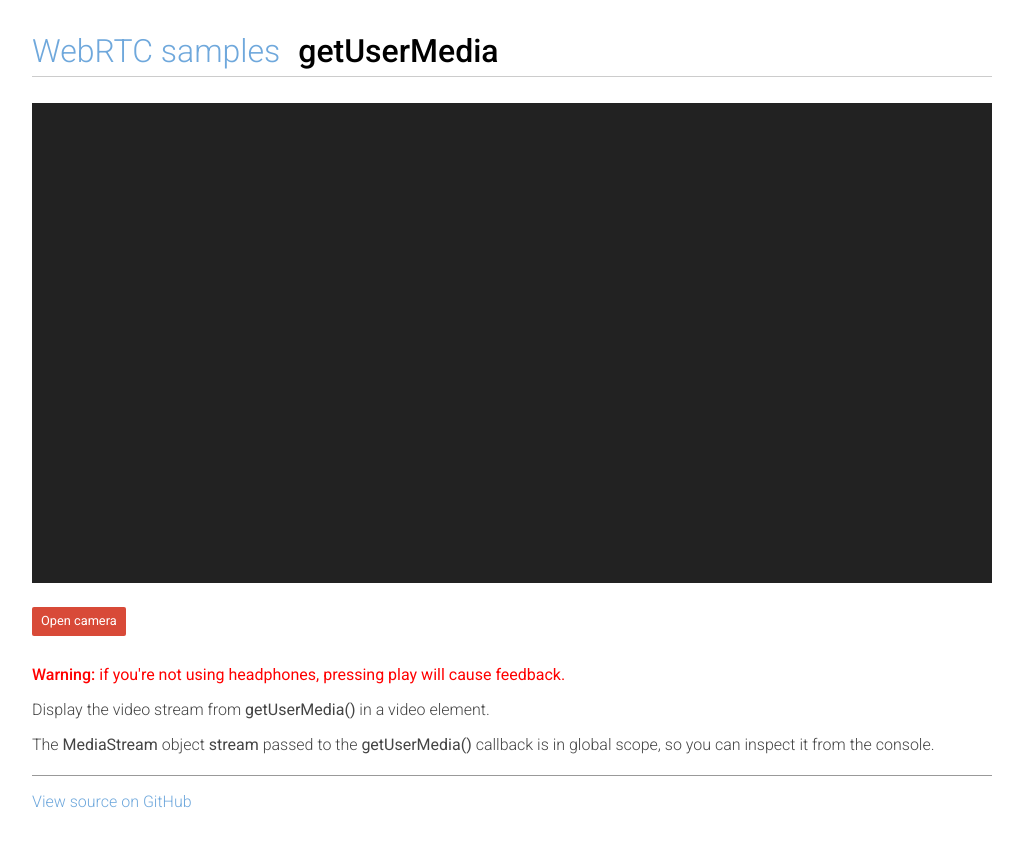
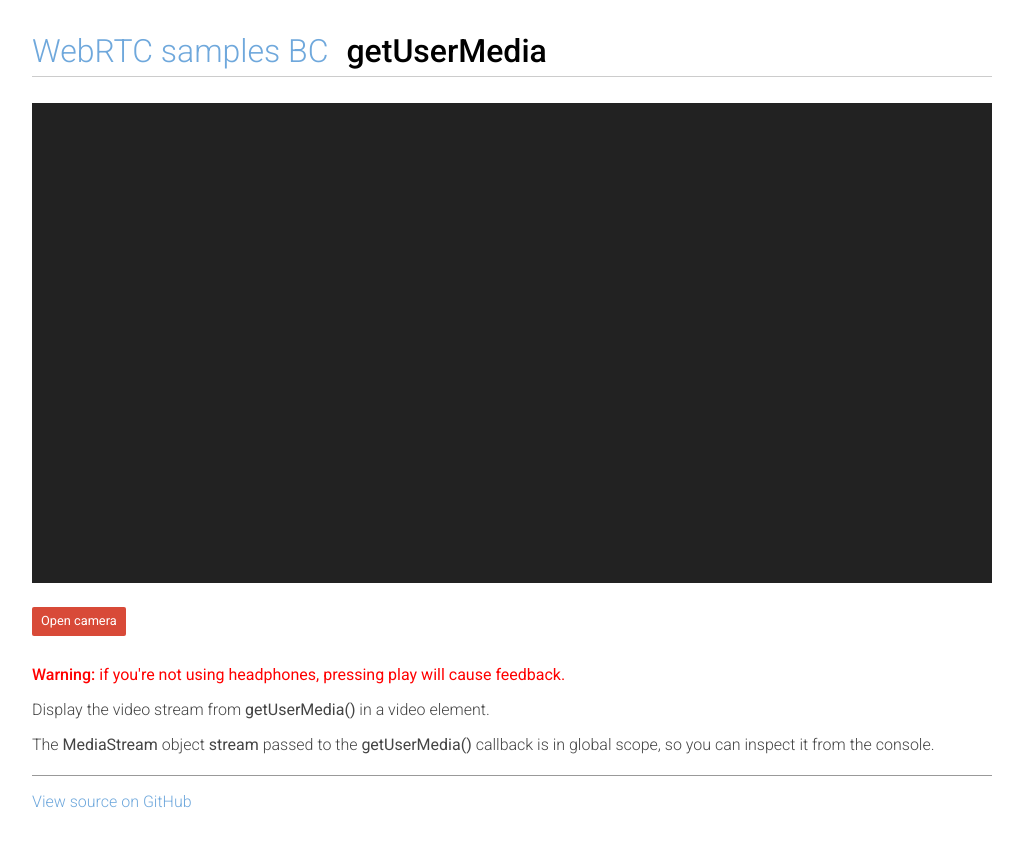
Before and after one commit to bc-jg/bc_gum, a plain HTML site: page gum/index.html in a window 1280 px wide. Shown: the whole page, without its empty margins (128-1151 px from the left). Drawn offline with Linux system fonts and the light colour scheme.

Commit message:
Update index.html

```diff
--- a/gum/index.html
+++ b/gum/index.html
@@ -31,7 +31,7 @@
 <body>
 
 <div id="container">
-    <h1><a href="//webrtc.github.io/samples/" title="WebRTC samples homepage">WebRTC samples</a>
+    <h1><a href="//webrtc.github.io/samples/" title="WebRTC samples homepage">WebRTC samples BC</a>
         <span>getUserMedia</span></h1>
 
     <video id="gum-local" autoplay playsinline></video>
```
